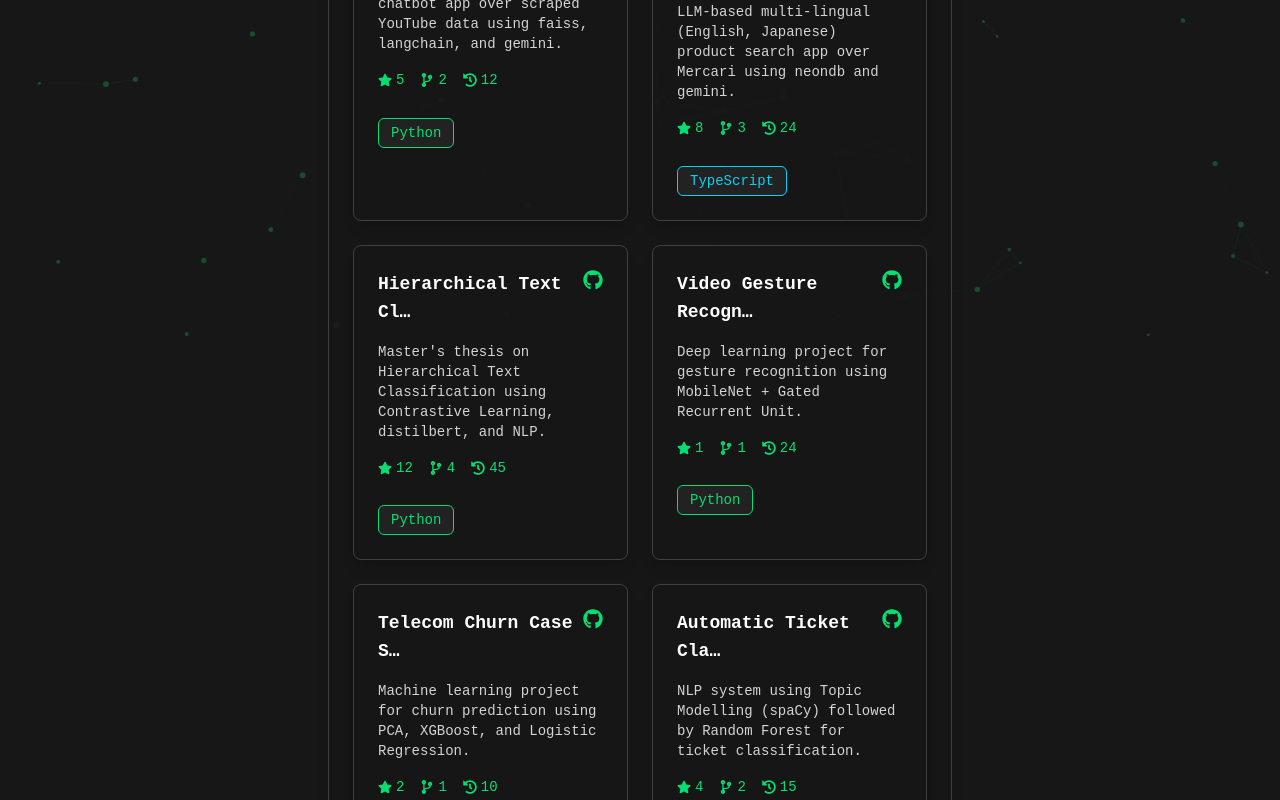
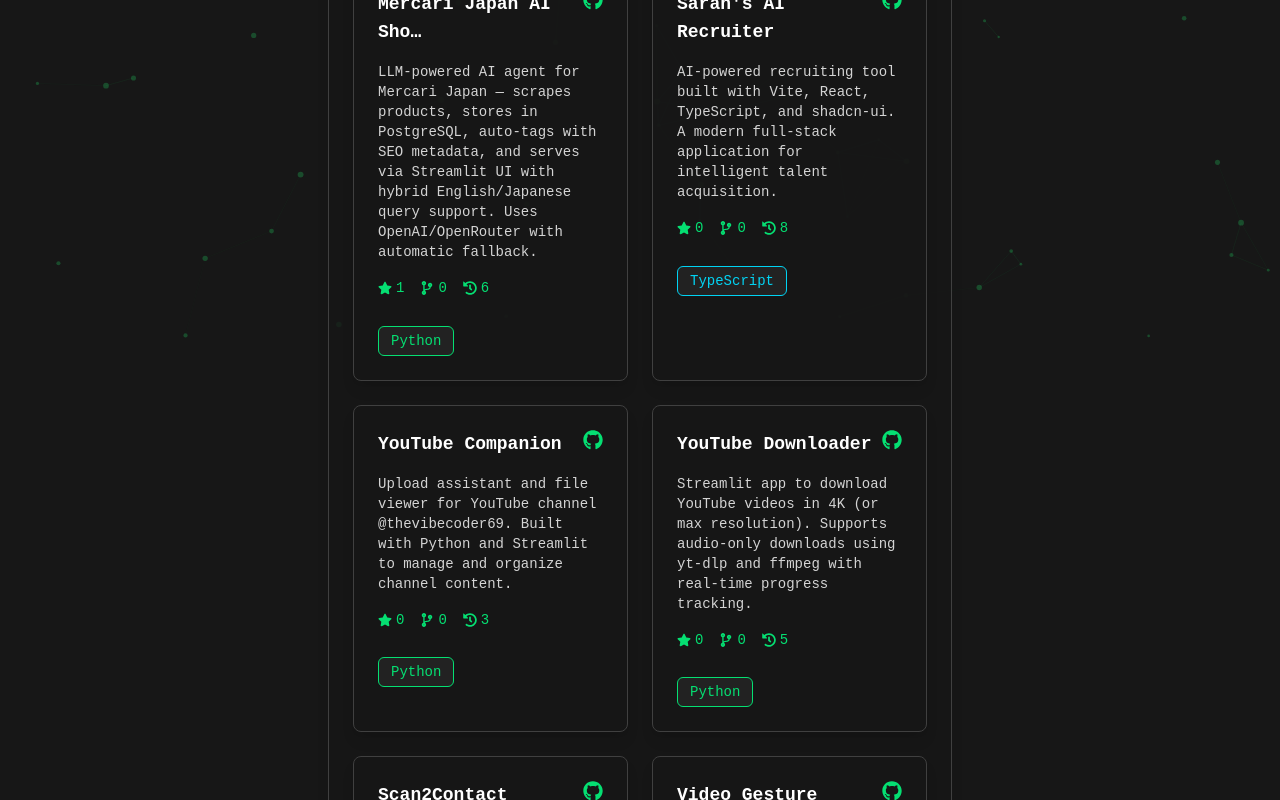
Before and after one commit to ayushxx7/ceo, a Next.js app: page /projects in a window 1280 px wide. Shown: the part 460-1260 px from the top of the page. Built offline with nearby package versions, Linux system fonts and the light colour scheme.

Commit message:
fixing blog links and other linking stuff

```diff
--- a/app/accomplishments/page.tsx
+++ b/app/accomplishments/page.tsx
@@ -64,22 +64,8 @@
     },
     {
         id: 6,
-        title: "Certified Kubernetes Application Developer (CKAD)",
-        description: "Achieved success in the CKAD exam securing my certification in the first attempt hosted by CNCF. Mastering Kubernetes for MLOps and scaling services.",
-        date: "2024",
-        category: "certification",
-    },
-    {
-        id: 7,
-        title: "Qiskit Advocate & Localization Contributor",
-        description: "Recognized as a Qiskit Advocate and top contributor in Qiskit Localization Summer Sprint 2022. Deeply involved in the quantum computing community.",
-        date: "2022",
-        category: "open source",
-    },
-    {
-        id: 8,
         title: "Video Gesture Recognition Research",
-        description: "Researched and implemented gesture recognition systems using Deep Learning (MobileNet + GRU) during academic projects.",
+        description: "Researched and implemented gesture recognition systems using Deep Learning (MobileNet + GRU) achieving 92% validation accuracy during academic projects.",
         date: "2022",
         category: "recognition",
     }
--- a/app/experience/page.tsx
+++ b/app/experience/page.tsx
@@ -12,17 +12,6 @@
   technologies: { name: string; color: string }[];
   label: string;
   logo: string;
-}
-
-interface OpenSource {
-  title: string;
-  projects: {
-    name: string;
-    link: string;
-  }[];
-  period: string;
-  description: string[];
-  technologies: { name: string; color: string }[];
 }
 
 const experiences: Experience[] = [
@@ -46,7 +35,7 @@
       { name: "RAG", color: "text-cyan-400 border-cyan-400" }
     ],
     label: "Work",
-    logo: "/images/ibm-logo.svg" // Placeholder as virtusa-logo is missing
+    logo: "/images/virtusa-logo.svg"
   },
   {
     title: "ML GenAI Engineer → Technical Project Manager - DLP Team",
@@ -129,77 +118,8 @@
   }
 ];
 
-const openSourceContributions: OpenSource[] = [
-  {
-    title: "Core Contributor",
-    projects: [
-      {
-        name: "DiceDB",
-        link: "https://github.com/DiceDB"
-      }
-    ],
-    period: "2024 - Present",
-    description: [
-      "Contributing to DiceDB, an open-source, fast, reactive, in-memory database optimized for modern hardware",
-      "Working on core features and performance optimizations",
-      "Collaborating with the community to improve documentation and code quality"
-    ],
-    technologies: [
-      { name: "Go", color: "text-cyan-400 border-cyan-400" },
-      { name: "Database", color: "text-blue-400 border-blue-400" },
-      { name: "Reactivity", color: "text-purple-400 border-purple-400" },
-      { name: "In-Memory", color: "text-green-400 border-green-400" }
-    ]
-  },
-  {
-    title: "Contributor",
-    projects: [
-      {
-        name: "Qiskit Localization",
-        link: "https://github.com/Qiskit/documentation"
-      },
-    ],
-    period: "Summer 2022",
-    description: [
-      "One of the top contributors during the Qiskit Localization Summer Sprint 2022",
-      "Received swag from the Qiskit team for contributions",
-      "Helped improve Qiskit documentation and localization"
-    ],
-    technologies: [
-      { name: "Documentation", color: "text-blue-400 border-blue-400" },
-      { name: "Localization", color: "text-green-400 border-green-400" },
-      { name: "Open Source", color: "text-purple-400 border-purple-400" }
-    ]
-  },
-  {
-    title: "Hacktoberfest Contributor",
-    projects: [
-      {
-        name: "Vertex",
-        link: "https://github.com/vertex-center/vertex"
-      },
-      {
-        name: "Ockam",
-        link: "https://github.com/build-trust/ockam"
-      }
-    ],
-    period: "Winter 2023",
-    description: [
-      "One of the top contributors during the Qiskit Localization Summer Sprint 2022",
-      "Received swag from the Qiskit team for contributions",
-      "Helped improve Qiskit documentation and localization"
-    ],
-    technologies: [
-      { name: "Go", color: "text-cyan-400 border-cyan-400" },
-      { name: "Server", color: "text-green-400 border-green-400" },
-      { name: "Open Source", color: "text-purple-400 border-purple-400" }
-    ]
-  }
-];
-
 const sections = [
   { id: 'experience', label: 'career' },
-  { id: 'open-source', label: 'opensource' },
 ];
 
 export default function ExperiencePage() {
@@ -266,60 +186,6 @@
           </div>
         </ShellBox>
 
-        {/* Open Source Section */}
-        <ShellBox id="open-source">
-          <div className="flex justify-between items-center">
-            <p className="text-green-400 text-sm sm:text-base md:text-lg font-mono">$ opensourcectl get all</p>
-          </div>
-          <div className="mt-4 sm:mt-6 space-y-6 sm:space-y-8">
-            {openSourceContributions.map((contribution, index) => (
-              <div key={index} className="text-white">
-                <div className="flex items-start gap-2">
-                  <span className="text-green-400 font-mono text-xs sm:text-sm">[Open Source]</span>
-                  <div className="flex-1">
-                    <div className="flex justify-between items-start">
-                      <div>
-                        <h3 className="text-sm sm:text-base md:text-lg font-semibold">{contribution.title}</h3>
-                        <div className="flex flex-wrap gap-1 sm:gap-2 mt-1">
-                          {contribution.projects.map((project, i) => (
-                            <a
-                              key={i}
-                              href={project.link}
-                              target="_blank"
-                              rel="noopener noreferrer"
-                              className="inline-block bg-green-900/20 text-green-300 text-xs sm:text-sm px-2 py-0.5 sm:py-1 rounded-md hover:bg-green-900/30 transition-colors"
-                            >
-                              {project.name}
-                            </a>
-                          ))}
-                        </div>
-                      </div>
-                      <div className="text-right">
-                        <p className="text-green-400 text-xs sm:text-sm">{contribution.period}</p>
-                      </div>
-                    </div>
-                    <ul className="mt-2 sm:mt-3 space-y-1 sm:space-y-2">
-                      {contribution.description.map((item, i) => (
-                        <li key={i} className="text-neutral-300 text-xs sm:text-sm">• {item}</li>
-                      ))}
-                    </ul>
-                    <div className="mt-2 sm:mt-3 flex flex-wrap gap-1 sm:gap-2">
-                      {contribution.technologies.map((tech, i) => (
-                        <span
-                          key={i}
-                          className={`bg-neutral-800/80 border ${tech.color} rounded px-2 sm:px-3 py-0.5 sm:py-1 text-xs`}
-                        >
-                          {tech.name}
-                        </span>
-                      ))}
-                    </div>
-                  </div>
-                </div>
-              </div>
-            ))}
-          </div>
-        </ShellBox>
-
         <ShellBox>
           {/* Home Link */}
           <Link href="/" className="text-green-400 text-sm sm:text-base md:text-lg font-mono">
--- a/app/projects/page.tsx
+++ b/app/projects/page.tsx
@@ -8,105 +8,112 @@
 
 const projects = [
 	{
-		title: 'Music Chatbot App',
-		description: 'RAG / LLM-based music chatbot app over scraped YouTube data using faiss, langchain, and gemini.',
-		githubUrl: 'https://github.com/ayushxx7/music-chatbot',
-		stars: 5,
-		commits: 12,
-		forks: 2,
+		title: 'Mercari Japan AI Shopper',
+		description: 'LLM-powered AI agent for Mercari Japan — scrapes products, stores in PostgreSQL, auto-tags with SEO metadata, and serves via Streamlit UI with hybrid English/Japanese query support. Uses OpenAI/OpenRouter with automatic fallback.',
+		githubUrl: 'https://github.com/ayushxx7/mercari-search-ai-agent',
+		stars: 1,
+		commits: 6,
+		forks: 0,
 		language: 'Python',
 	},
 	{
-		title: 'Multi-lingual Product Search',
-		description: 'LLM-based multi-lingual (English, Japanese) product search app over Mercari using neondb and gemini.',
-		githubUrl: 'https://github.com/ayushxx7/product-search-app',
-		stars: 8,
-		commits: 24,
-		forks: 3,
+		title: 'Sarah\'s AI Recruiter',
+		description: 'AI-powered recruiting tool built with Vite, React, TypeScript, and shadcn-ui. A modern full-stack application for intelligent talent acquisition.',
+		githubUrl: 'https://github.com/ayushxx7/sarah-s-ai-recruiter',
+		stars: 0,
+		commits: 8,
+		forks: 0,
 		language: 'TypeScript',
 	},
 	{
-		title: 'Hierarchical Text Classification',
-		description: "Master's thesis on Hierarchical Text Classification using Contrastive Learning, distilbert, and NLP.",
-		githubUrl: 'https://github.com/ayushxx7/hierarchical-text-classification',
-		stars: 12,
-		commits: 45,
-		forks: 4,
-		language: 'Python',
-	},
-	{
-		title: 'Video Gesture Recognition',
-		description: 'Deep learning project for gesture recognition using MobileNet + Gated Recurrent Unit.',
-		githubUrl: 'https://github.com/ayushxx7/gesture-recognition',
-		stars: 1,
-		commits: 24,
-		forks: 1,
-		language: 'Python',
-	},
-	{
-		title: 'Telecom Churn Case Study',
-		description: 'Machine learning project for churn prediction using PCA, XGBoost, and Logistic Regression.',
-		githubUrl: 'https://github.com/ayushxx7/telecom-churn-case-study',
-		stars: 2,
-		commits: 10,
-		forks: 1,
-		language: 'Python',
-	},
-	{
-		title: 'Automatic Ticket Classification',
-		description: 'NLP system using Topic Modelling (spaCy) followed by Random Forest for ticket classification.',
-		githubUrl: 'https://github.com/ayushxx7/ticket-classification',
-		stars: 4,
-		commits: 15,
-		forks: 2,
-		language: 'Python',
-	},
-	{
-		title: 'Black Friday Sales Prediction',
-		description: 'Hackathon project (Ranked in Top 15%) using Linear, Ridge, and Lasso Regression.',
-		githubUrl: 'https://github.com/ayushxx7/BlackFridaySalesPrediction',
-		stars: 1,
-		commits: 1,
-		forks: 1,
-		language: 'Python',
-	},
-	{
-		title: 'Facebook-Auto-Liker',
-		description: 'A popular tool for automating likes on Facebook posts.',
-		githubUrl: 'https://github.com/ayushxx7/Facebook-Auto-Liker',
-		stars: 39,
+		title: 'YouTube Companion',
+		description: 'Upload assistant and file viewer for YouTube channel @thevibecoder69. Built with Python and Streamlit to manage and organize channel content.',
+		githubUrl: 'https://github.com/ayushxx7/youtube-companion',
+		stars: 0,
 		commits: 3,
 		forks: 0,
 		language: 'Python',
 	},
 	{
+		title: 'YouTube Downloader',
+		description: 'Streamlit app to download YouTube videos in 4K (or max resolution). Supports audio-only downloads using yt-dlp and ffmpeg with real-time progress tracking.',
+		githubUrl: 'https://github.com/ayushxx7/youtube-downloader',
+		stars: 0,
+		commits: 5,
+		forks: 0,
+		language: 'Python',
+	},
+	{
+		title: 'Scan2Contact',
+		description: 'SmartScan Contacts — a Next.js web app that extracts contact details from images using OCR.space API and converts them into structured digital contacts with Firebase backend.',
+		githubUrl: 'https://github.com/the-vibe-coder-69/scan2contact',
+		stars: 1,
+		commits: 7,
+		forks: 2,
+		language: 'TypeScript',
+	},
+	{
+		title: 'Video Gesture Recognition',
+		description: 'Deep learning project: CNN + RNN (MobileNet + GRU) to recognize 5 hand gestures for smart TV control (thumbs up/down, swipe, pause). Achieved 92% validation accuracy with a ~40MB model optimized for embedded hardware.',
+		githubUrl: 'https://github.com/ayushxx7/gesture-recognition',
+		stars: 1,
+		commits: 24,
+		forks: 0,
+		language: 'Jupyter Notebook',
+	},
+	{
+		title: 'Black Friday Sales Prediction',
+		description: 'Hackathon project (Ranked Top 15%) — predicting customer purchase behavior on Analytics Vidhya using Linear, Ridge, and Lasso Regression on real retail dataset.',
+		githubUrl: 'https://github.com/ayushxx7/BlackFridaySalesPrediction',
+		stars: 1,
+		commits: 1,
+		forks: 0,
+		language: 'Jupyter Notebook',
+	},
+	{
+		title: 'Facebook-Auto-Liker',
+		description: 'A popular PyAutoGUI-based automation script that automatically likes Facebook posts. 45+ stars and 33 forks — one of the most starred repos on the profile.',
+		githubUrl: 'https://github.com/ayushxx7/Facebook-Auto-Liker',
+		stars: 45,
+		commits: 4,
+		forks: 33,
+		language: 'Python',
+	},
+	{
+		title: 'WhatsApp Web',
+		description: 'Cool WhatsApp Web projects using PyAutoGUI — custom message sending (human-like Diwali greetings), auto-download images, and online-status checker (autodot).',
+		githubUrl: 'https://github.com/ayushxx7/Whatsapp_Web',
+		stars: 13,
+		commits: 7,
+		forks: 2,
+		language: 'Python',
+	},
+	{
 		title: 'ayush-mandowara-blog',
-		description:
-			'Personal blog built with static site generators, featuring articles on machine learning, NLP, and software engineering.',
+		description: 'Personal tech blog built with Gatsby, React, and Markdown. 20+ articles on ML, NLP, Deep Learning, and RL. Deployed on Netlify with 942 commits and 8 forks.',
 		githubUrl: 'https://github.com/ayushxx7/ayush-mandowara-blog',
 		stars: 1,
-		commits: 736,
-		forks: 1,
+		commits: 942,
+		forks: 8,
 		language: 'JavaScript',
 	},
 	{
 		title: 'dotfiles',
-		description:
-			'Linux/macOS configuration files for vim, zsh, tmux, and more. Optimized for productivity and development.',
+		description: 'Linux/macOS/Windows configuration files for vim, zsh, tmux, and more. Features automated installer, Chocolatey integration, LSP support (coc-python), and 209+ commits of iterative refinement.',
 		githubUrl: 'https://github.com/ayushxx7/dotfiles',
 		stars: 2,
-		commits: 205,
-		forks: 0,
-		language: 'Shell',
+		commits: 209,
+		forks: 1,
+		language: 'Vim Script',
 	},
 	{
-		title: 'Whatsapp_Web',
-		description: 'Scripts and tools for WhatsApp Web automation using PyAutoGUI and JS.',
-		githubUrl: 'https://github.com/ayushxx7/Whatsapp_Web',
-		stars: 13,
-		commits: 0,
-		forks: 13,
-		language: 'JavaScript',
+		title: 'Zipf\'s Law Verification',
+		description: 'Data analysis project verifying Zipf\'s Law using Python and matplotlib. Explores word frequency distribution in text corpora with statistical visualization.',
+		githubUrl: 'https://github.com/ayushxx7/zipfs_law',
+		stars: 4,
+		commits: 3,
+		forks: 0,
+		language: 'Python',
 	},
 ];
 
@@ -134,7 +141,7 @@
 					</div>
 
 					<p className="mt-3 text-neutral-300 text-xs sm:text-sm">
-						A curated selection of open-source projects and personal experiments spanning GenAI, machine learning, NLP, and automation tools. Each project represents real-world problem-solving with production-grade code. Explore the repositories to see implementation details, commit history, and community contributions.
+						A curated selection of open-source projects and personal experiments spanning GenAI agents, full-stack apps, machine learning, NLP, automation tools, and developer infrastructure. Each project represents real-world problem-solving with production-grade code. Several repos (like Facebook-Auto-Liker and WhatsApp Web) have gained community traction with 45+ and 13+ stars respectively. Explore the repositories to see implementation details, commit history, and community contributions.
 					</p>
 
 					<div className="mt-6 grid grid-cols-1 md:grid-cols-2 gap-4 sm:gap-6">
--- a/app/shelf/page.tsx
+++ b/app/shelf/page.tsx
@@ -42,58 +42,72 @@
   {
     id: "rl-05",
     title: "Deep Reinforcement Learning",
-    excerpt: "A deep dive into advanced reinforcement learning techniques and architectures.",
-    date: "2023-11-01",
-    url: "http://ayush-blog.netlify.app//ReinforcementLearning/05-Deep-Reinforcement-Learning/"
-  },
-  {
-    id: "ml-main",
-    title: "Machine Learning Overview",
-    excerpt: "Comprehensive guide to machine learning concepts, algorithms, and applications.",
-    date: "2023-10-15",
-    url: "http://ayush-blog.netlify.app//machine-learning"
+    excerpt: "A deep dive into advanced reinforcement learning techniques, architectures, and the frontier of AI decision-making systems.",
+    date: "2022-04-04",
+    url: "https://ayush-blog.netlify.app/ReinforcementLearning/05-Deep-Reinforcement-Learning/"
   },
   {
     id: "rl-04",
     title: "Model-Free Methods in RL",
-    excerpt: "Understanding model-free approaches in reinforcement learning.",
-    date: "2023-09-20",
-    url: "http://ayush-blog.netlify.app//ReinforcementLearning/04-Model-Free-Methods/"
+    excerpt: "Understanding model-free approaches — Monte Carlo, Temporal Difference, and Q-Learning — in reinforcement learning.",
+    date: "2022-03-21",
+    url: "https://ayush-blog.netlify.app/ReinforcementLearning/04-Model-Free-Methods/"
+  },
+  {
+    id: "rl-01",
+    title: "Classical Reinforcement Learning",
+    excerpt: "Introduction to classical RL methods, Markov Decision Processes, and the foundations of intelligent agents.",
+    date: "2022-03-03",
+    url: "https://ayush-blog.netlify.app/ReinforcementLearning/01-Classical-Reinforcement-Learning/"
+  },
+  {
+    id: "backprop",
+    title: "Backpropagation",
+    excerpt: "The algorithm behind training neural networks — computing gradients through the chain rule and updating weights via gradient descent.",
+    date: "2021-12-25",
+    url: "https://ayush-blog.netlify.app/DeepLearning/03-Backpropagation/"
+  },
+  {
+    id: "cnn",
+    title: "Convolutional Neural Networks (CNNs)",
+    excerpt: "Introduction to CNNs, convolution operations, pooling layers, and their applications in image processing and computer vision.",
+    date: "2021-12-23",
+    url: "https://ayush-blog.netlify.app/DeepLearning/04-CNN/"
+  },
+  {
+    id: "lstm-gru",
+    title: "LSTM & GRU Networks",
+    excerpt: "Exploring advanced recurrent neural network architectures — Long Short-Term Memory and Gated Recurrent Units for sequence modeling.",
+    date: "2021-12-23",
+    url: "https://ayush-blog.netlify.app/DeepLearning/07-LSTM-GRU/"
+  },
+  {
+    id: "rnn",
+    title: "Recurrent Neural Networks (RNNs)",
+    excerpt: "Understanding sequential data processing, vanishing gradients, and how RNNs handle time-series and temporal dependencies.",
+    date: "2021-12-13",
+    url: "https://ayush-blog.netlify.app/DeepLearning/06-Recurrent-Neural-Networks/"
   },
   {
     id: "pca",
     title: "Principal Component Analysis",
-    excerpt: "Dimensionality reduction using PCA in machine learning pipelines.",
-    date: "2023-08-10",
-    url: "http://ayush-blog.netlify.app//PredictiveAnalysis/16-Pricipal-Component-Analysis/"
+    excerpt: "Dimensionality reduction using PCA — understanding variance, eigenvectors, and feature compression in ML pipelines.",
+    date: "2021-10-18",
+    url: "https://ayush-blog.netlify.app/PredictiveAnalysis/16-Pricipal-Component-Analysis/"
   },
   {
-    id: "rf",
+    id: "random-forest",
     title: "Random Forest",
-    excerpt: "How Random Forests work and why they are so powerful for classification tasks.",
-    date: "2023-07-05",
-    url: "http://ayush-blog.netlify.app//PredictiveAnalysis/13-Random-Forest/"
-  },
-  {
-    id: "cnn",
-    title: "Convolutional Neural Networks (CNN)",
-    excerpt: "Introduction to CNNs and their applications in image processing.",
-    date: "2023-06-15",
-    url: "http://ayush-blog.netlify.app//DeepLearning/04-CNN/"
-  },
-  {
-    id: "lstm-gru",
-    title: "LSTM & GRU Networks",
-    excerpt: "Exploring advanced recurrent neural network architectures: LSTM and GRU.",
-    date: "2023-05-10",
-    url: "http://ayush-blog.netlify.app//DeepLearning/07-LSTM-GRU/"
+    excerpt: "How Random Forests work — ensemble learning, bagging, and why they are so powerful for classification and regression tasks.",
+    date: "2021-09-29",
+    url: "https://ayush-blog.netlify.app/PredictiveAnalysis/13-Random-Forest/"
   },
   {
     id: "topic-modelling",
     title: "Topic Modelling in NLP",
-    excerpt: "Techniques for extracting topics from text using NLP.",
-    date: "2023-04-01",
-    url: "http://ayush-blog.netlify.app//NLP/09-Topic-Modelling/"
+    excerpt: "Techniques for extracting latent topics from text corpora using NLP methods like LDA and probabilistic modeling.",
+    date: "2021-12-01",
+    url: "https://ayush-blog.netlify.app/NLP/09-Topic-Modelling/"
   }
 ];
 
@@ -269,11 +283,16 @@
             {loading ? (
               <div className="text-green-400 text-center py-8">Loading videos...</div>
             ) : error ? (
-                <div className="text-red-400 text-center py-8">
-                    🐢 Hmm... that took a wrong turn
-                    <p className="text-sm mt-2 text-neutral-400">
-                      Let&apos;s try that again. Maybe the internet turtles are tired 🐢💤
-                    </p>
+                <div className="text-center py-8">
+                    <p className="text-green-400 text-sm mb-3">YouTube API is not configured, but you can still watch my videos on YouTube.</p>
+                    <a
+                        href="https://www.youtube.com/@thevibecoder69"
+                        target="_blank"
+                        rel="noopener noreferrer"
+                        className="inline-flex items-center gap-2 bg-red-600 hover:bg-red-700 text-white font-mono text-sm px-4 py-2 rounded-full transition-colors"
+                    >
+                        Watch on YouTube →
+                    </a>
                 </div>
             ) : videos.length === 0 ? (
               <div className="text-green-400 text-center py-8">No videos found</div>
```
Also changed, not shown: public/images/virtusa-logo.svg (added).
